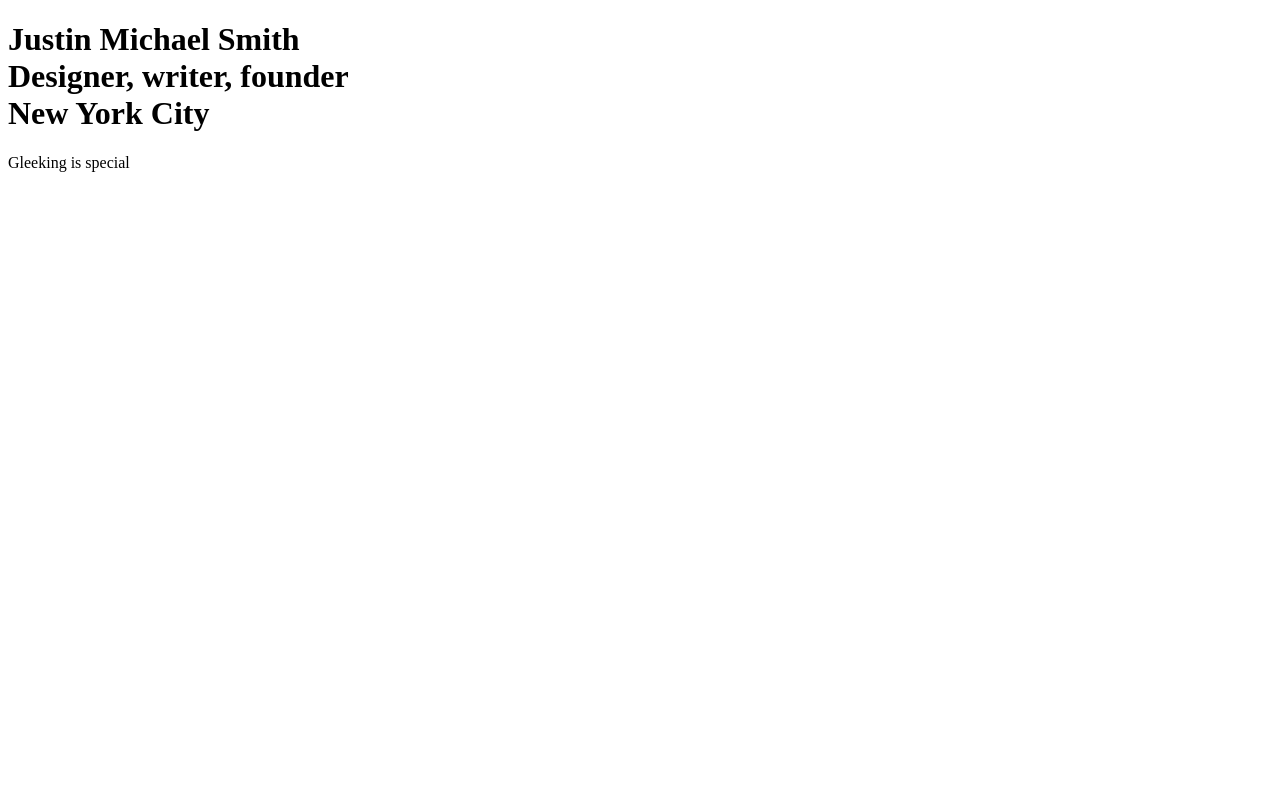
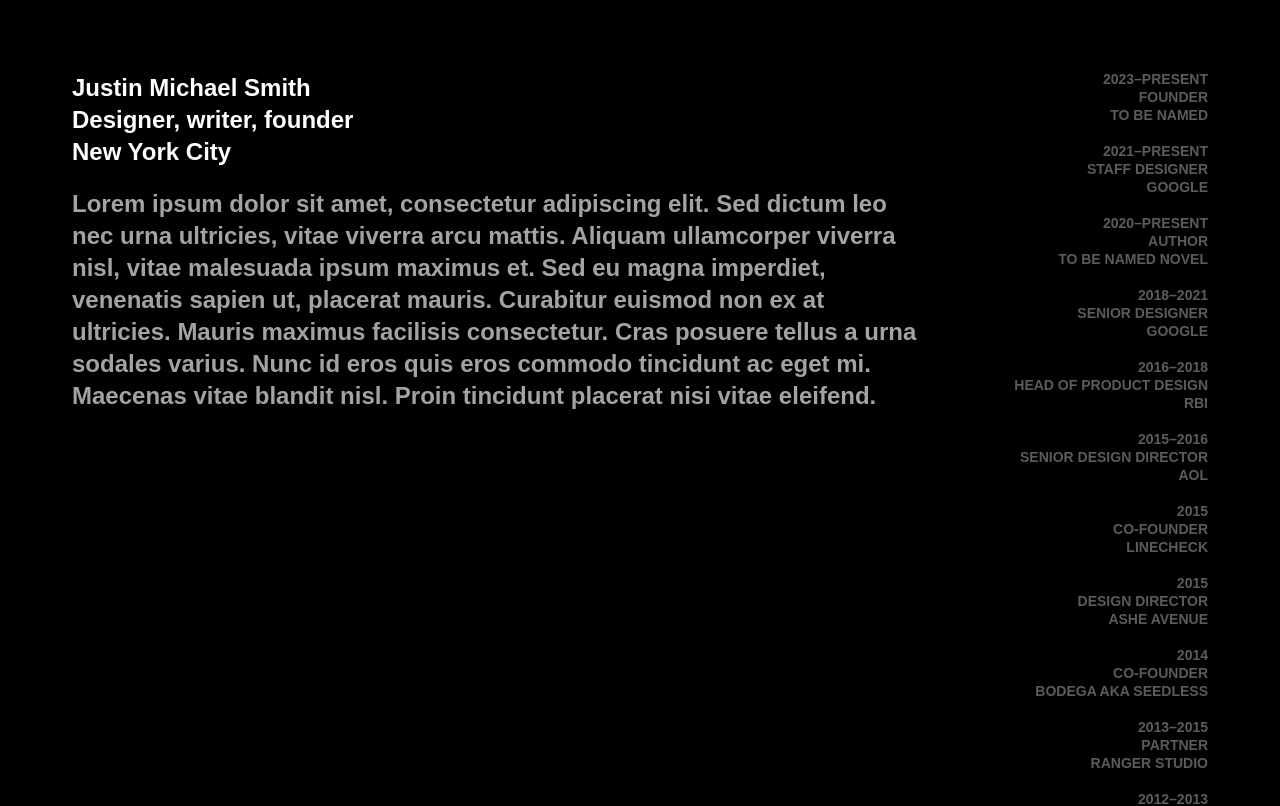
Before and after one commit to justinmichaelsmith/justinmichaelsmith.github.io, a plain HTML site: page index.html in a window 1280 px wide. Shown: the top 806 px of the page. Drawn offline with Linux system fonts and the light colour scheme.

Commit message:
Begun styling and adding content

```diff
--- /dev/null
+++ b/css/styles.css
@@ -0,0 +1,46 @@
+body {
+    background-color: black;
+    padding-top: 48px;
+  }
+
+  h1 {
+    color: white;
+    text-align: left;
+    font-family: Arial, Helvetica, sans-serif;
+    font-weight: 900;
+    font-size: 24px;
+    line-height: 32px;
+  }
+
+  h2 {
+    color: #a3a3a3;
+    text-align: left;
+    font-family: Arial, Helvetica, sans-serif;
+    font-weight: 900;
+    font-size: 24px;
+    line-height: 32px;
+  }
+
+  div.body {
+    position: absolute;
+    left: 72px;
+    max-width: 66%;
+    z-index: 0;
+  }
+
+  div.nav {
+    position: absolute;
+    right: 72px;
+    max-width: 33%;
+    z-index: 1;
+  }
+
+  p {
+    color: #5b5b5b;
+    text-align: right;
+    font-family: Arial, Helvetica, sans-serif;
+    font-weight: 900;
+    font-size: 14px;
+    line-height: 18px;
+    text-transform: uppercase;
+  }
--- a/index.html
+++ b/index.html
@@ -2,17 +2,79 @@
 <html>
     <head>
         <title>Justin Michael Smith</title>
-        <link rel="stylesheet" href="/css/style.css">
+        <link rel="stylesheet" href="css/styles.css">
         <link rel="shortcut icon" href="img/favicon.svg">
         <meta name="author" content="Justin Michael Smith">
         <meta name="description" content="Justin Michael Smith">
     </head>
 <body>
-<h1>
-    Justin Michael Smith<br>
-    Designer, writer, founder<br>
-    New York City
-</h1>
-<p>Gleeking is special</p>
+<div class = "body">
+    <h1>
+        Justin Michael Smith<br>
+     Designer, writer, founder<br>
+        New York City
+    </h1>
+    <h2>Lorem ipsum dolor sit amet, consectetur adipiscing elit. Sed dictum leo nec urna ultricies,
+      vitae viverra arcu mattis. Aliquam ullamcorper viverra nisl, vitae malesuada ipsum maximus
+      et. Sed eu magna imperdiet, venenatis sapien ut, placerat mauris. Curabitur euismod non ex
+       at ultricies. Mauris maximus facilisis consectetur. Cras posuere tellus a urna sodales varius.
+      Nunc id eros quis eros commodo tincidunt ac eget mi. Maecenas vitae blandit nisl. Proin
+      tincidunt placerat nisi vitae eleifend.</h2>
+</div>
+<div class="nav">
+    <p>
+        2023–Present<br>
+        Founder<br>
+        TO BE NAMED<br><br>
+        2021–Present<br>
+        Staff designer<br>
+        Google<br><br>
+        2020–Present<br>
+        Author<br>
+        TO BE NAMED novel<br><br>
+        2018–2021<br>
+        Senior designer<br>
+        Google<br><br>
+        2016–2018<br>
+        Head of product design<br>
+        RBI<br><br>
+        2015–2016<br>
+        Senior design director<br>
+        aol<br><br>
+        2015<br>
+        Co-Founder<br>
+        Linecheck<br><br>
+        2015<br>
+        design director<br>
+        ashe avenue<br><br>
+        2014<br>
+        Co-founder<br>
+        Bodega AKA SEEDLESS<br><br>
+        2013–2015<br>
+        Partner<br>
+        Ranger studio<br><br>
+        2012–2013<br>
+        product design director<br>
+        aol<br><br>
+        2011–2012<br>
+        head OF brand design<br>
+        aol<br><br>
+        2010–2011<br>
+        Lead product designer<br>
+        CCs<br><br>
+        2010<br>
+        Designer<br>
+        Ecstatic peace library<br><br>
+        2007–2010<br>
+        Co-founder<br>
+        Siesta studio<br><br>
+        2006–2007<br>
+        Global lead designer<br>
+        Human Rights watch<br><br>
+        2006–2007<br>
+        designer<br>
+        project projects
+    </p>
+</div>
 </body>
 </html>
```
Also changed, not shown: 1 other file.
